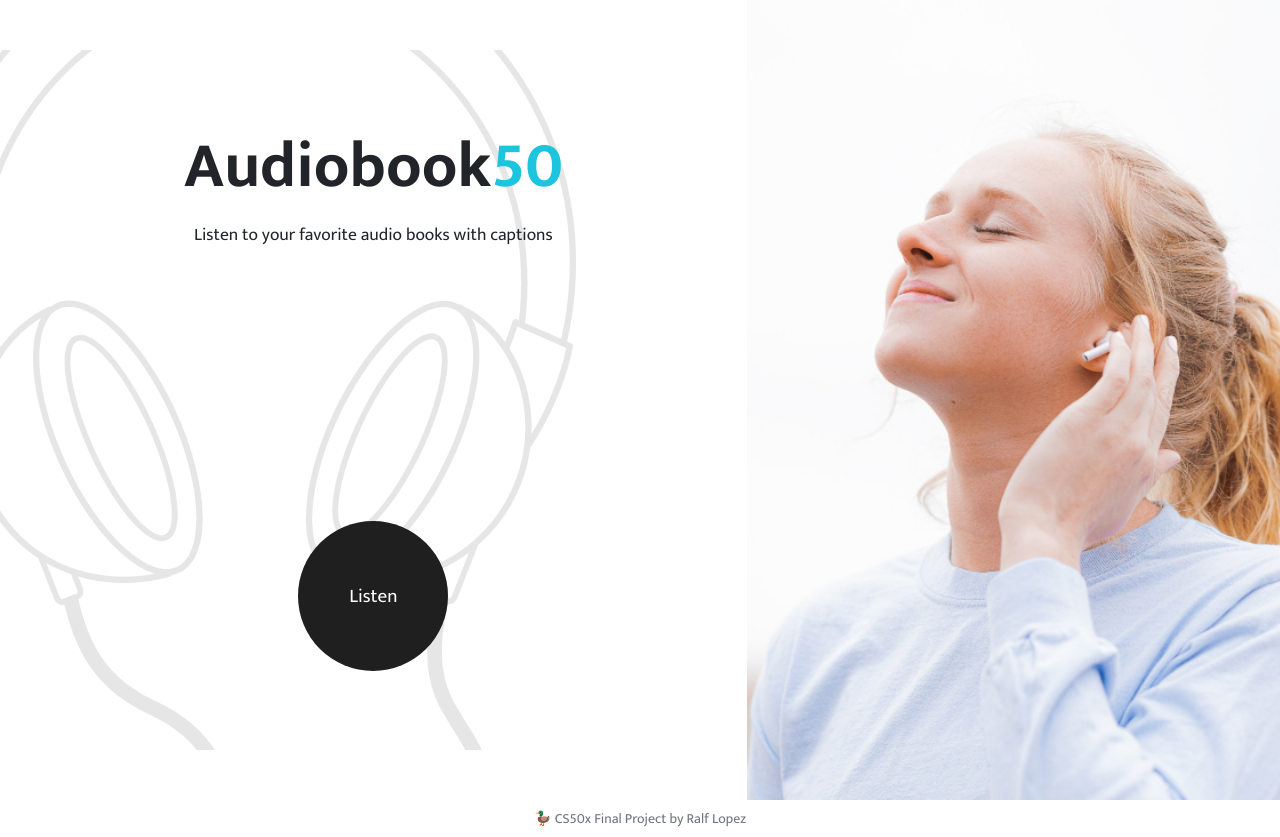
After one commit to ralflopez/Audiobook50, a Flask app: page / in a window 1280 px wide. The commit adds this page. Run offline with Flask 2, Linux system fonts and the light colour scheme.

Commit message:
:lipstick: style homepage

```diff
--- a/website/static/css/custom.css
+++ b/website/static/css/custom.css
@@ -1,3 +1,7 @@
+body {
+    font-family: 'Mukta', sans-serif;
+}
+
 :root {
     --cbs-primary: #1DC4DD;
     --cbs-secondary: #1F1F1F;
@@ -23,7 +27,7 @@ bg-primary {
 }
 
 .text-primary {
-    color: var(--cbs-primary);
+    color: var(--cbs-primary) !important;
 }
 
 .btn-primary {
@@ -47,7 +51,7 @@ bg-seconday {
 }
 
 .text-secondary {
-    color: var(--cbs-secondary);
+    color: var(--cbs-secondary) !important;
 }
 
 .btn-secondary {
@@ -65,7 +69,7 @@ bg-seconday {
 /* global css */
 
 .full-height {
-    min-height: 100vh;
+    height: 100vh;
 }
 
 .fit-container {
--- /dev/null
+++ b/website/static/css/home.css
@@ -0,0 +1,45 @@
+img {
+    object-fit: cover;
+}
+
+h1 {
+    font-size: 5vw;
+    font-weight: 700;
+}
+
+p {
+    font-size: 1.1rem;
+}
+
+.circle-action {
+    background-color: var(--cbs-secondary);
+    width: 150px;
+    height: 150px;
+    border-radius: 9999px;
+    padding: 25px;
+    color: white;
+    font-size: 1.2rem;
+    display: flex;
+    justify-content: center;
+    align-items: center;
+    margin: 0 auto;
+}
+
+.circle-action:hover {
+    color: white;
+    background-color: var(--cbs-secondary-hover);
+}
+
+.bg-img {
+    position: absolute;
+    z-index: -10;
+}
+
+@media (max-width: 767.98px) {
+    h1 {
+        font-size: 3rem;
+    }
+    p {
+        font-size: 1.2rem;
+    }
+}
--- /dev/null
+++ b/website/templates/index.html
@@ -0,0 +1,31 @@
+{% extends "layout.html" %}
+
+{% block title%}
+    Home
+{% endblock %}
+
+{% block style %}
+    <link href="{{url_for('static', filename="css/home.css")}}" rel="stylesheet" />
+{% endblock %}
+
+{% block main%}
+    <div class="container-fluid overflow-hidden">
+        <div class="row full-height">
+            <div class="col-12 col-md-7 full-height d-flex flex-column justify-content-around position-relative p-0">
+                <div class="text-cener">
+                    <h1 class="mb-3 text-center">Audiobook<span class="text-primary">50</span></h1>
+                    <p class="text-center">Listen to your favorite audio books with captions</p>
+                </div>
+                <div class="text-center">
+                    <a href="/catalogue" class="btn circle-action">
+                        Listen
+                    </a>
+                </div>
+                <img src="{{url_for('static', filename="img/headphones.png")}}" alt="headphones" class="bg-img" />
+            </div>
+            <div class="col-5 d-none d-md-block full-height bg-secondar position-relative p-0">
+                <img class="potision-absolute fit-container" src="{{url_for('static', filename="img/listen.jpg")}}" alt="audiobook50" />
+            </div>
+        </div>
+    </div>
+{% endblock %}
--- a/website/templates/layout.html
+++ b/website/templates/layout.html
@@ -4,19 +4,34 @@
     <meta charset="UTF-8">
     <meta http-equiv="X-UA-Compatible" content="IE=edge">
     <meta name="viewport" content="width=device-width, initial-scale=1.0">
+    <!-- bootstrap -->
     <link href="https://cdn.jsdelivr.net/npm/bootstrap@5.0.2/dist/css/bootstrap.min.css" rel="stylesheet" integrity="sha384-EVSTQN3/azprG1Anm3QDgpJLIm9Nao0Yz1ztcQTwFspd3yD65VohhpuuCOmLASjC" crossorigin="anonymous">
-    <script src="https://cdn.jsdelivr.net/npm/bootstrap@5.0.2/dist/js/bootstrap.bundle.min.js" integrity="sha384-MrcW6ZMFYlzcLA8Nl+NtUVF0sA7MsXsP1UyJoMp4YLEuNSfAP+JcXn/tWtIaxVXM" crossorigin="anonymous"></script>
+
+    <!-- google fonts -->
+    <link rel="preconnect" href="https://fonts.googleapis.com">
+    <link rel="preconnect" href="https://fonts.gstatic.com" crossorigin>
+    <link href="https://fonts.googleapis.com/css2?family=Mukta:wght@300;400;700&display=swap" rel="stylesheet">
+
+    <!-- custom styles -->
     <link href="{{url_for('static', filename='css/custom.css')}}" rel="stylesheet" />
     {% block style %}{% endblock %}
+
     <title>Audiobook50: {% block title %}{% endblock %}</title>
 </head>
 <body>
+
     <main>
         {% block main %}{% endblock %}
     </main>
     <footer class="small text-center text-muted m-2">
         🦆 CS50x Final Project by Ralf Lopez
     </footer>
+
+    <!-- bootstrap -->
+    <script src="https://cdn.jsdelivr.net/npm/bootstrap@5.0.2/dist/js/bootstrap.bundle.min.js" integrity="sha384-MrcW6ZMFYlzcLA8Nl+NtUVF0sA7MsXsP1UyJoMp4YLEuNSfAP+JcXn/tWtIaxVXM" crossorigin="anonymous"></script>
+
+    <!-- custom js -->
     {% block script %}{% endblock %}
+
 </body>
 </html>
```
Also changed, not shown: temp/index.html (added, +22 -0 lines), website/static/img/headphones.png (added), website/static/img/listen.jpg (added), website/static/js/book.js (added).
